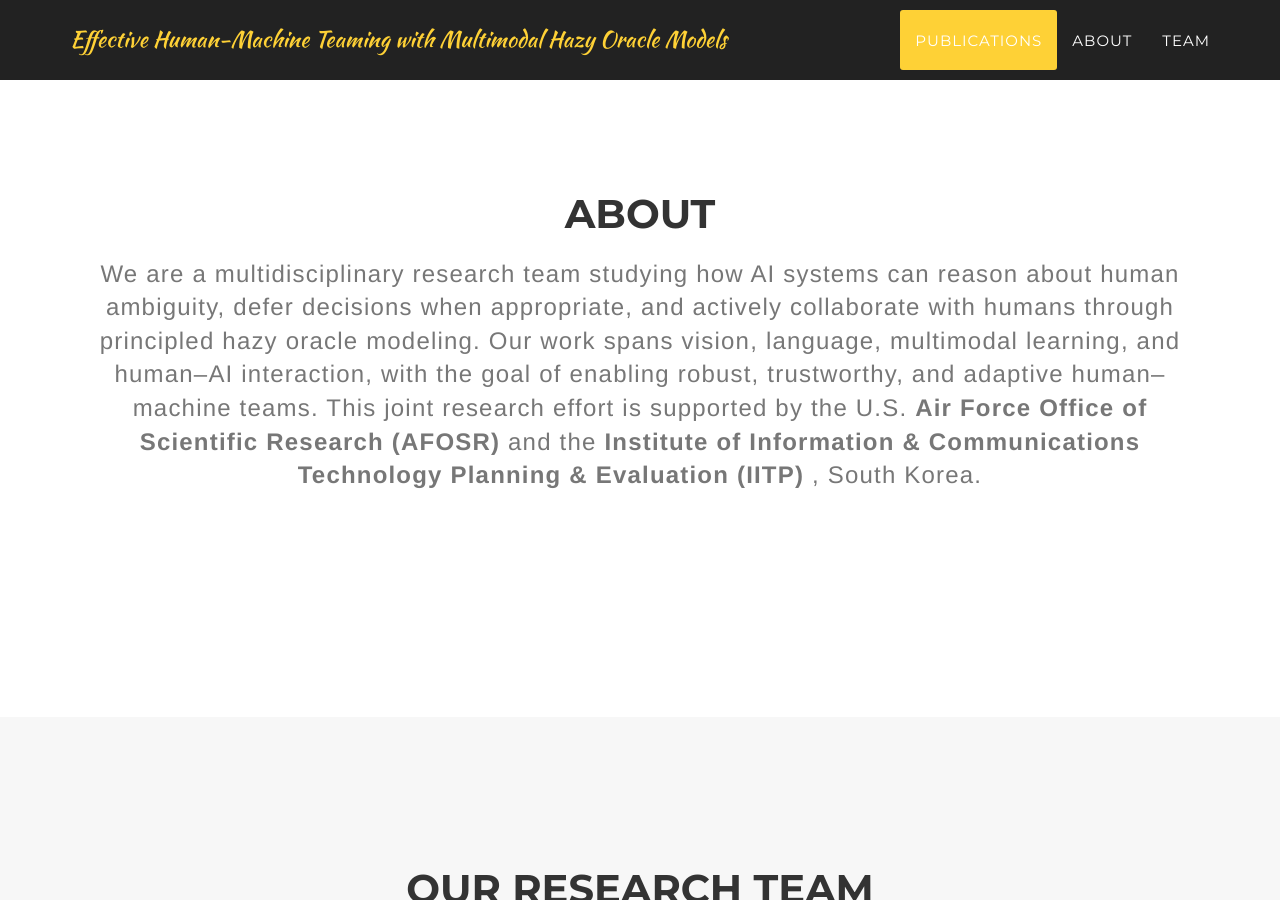
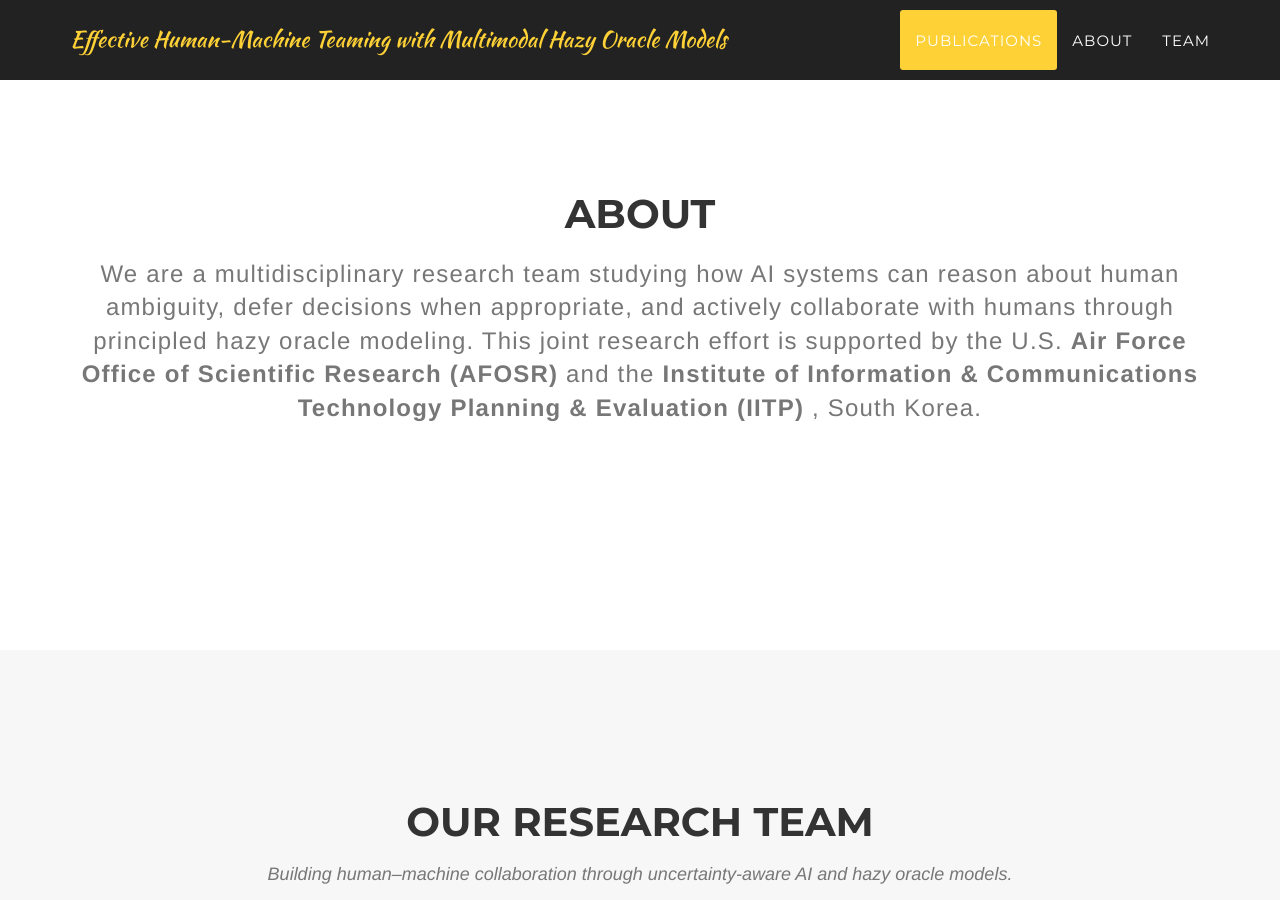
Before and after one commit to Hazy-Oracles/hazy-oracle-homepage, a Jekyll site: the page built from index.html, in a window 1280 px wide and 900 px high, scrolled down 1657 px. Built offline with Jekyll 4.4.1, drawn with Linux system fonts in a browser that asks for light colours; some web fonts are replaced.

Commit message:
Update about.html

```diff
--- a/_includes/about.html
+++ b/_includes/about.html
@@ -4,7 +4,7 @@
             <div class="row">
                 <div class="col-lg-12 text-center">
                     <h2 class="section-heading">About</h2>
-                    <h3 class="section-subheading-2 text-muted">We are a multidisciplinary research team studying how AI systems can reason about human ambiguity, defer decisions when appropriate, and actively collaborate with humans through principled hazy oracle modeling. Our work spans vision, language, multimodal learning, and human–AI interaction, with the goal of enabling robust, trustworthy, and adaptive human–machine teams. This joint research effort is supported by the U.S. <b>Air Force Office of Scientific Research (AFOSR)</b> and the <b>Institute of Information & Communications Technology Planning & Evaluation (IITP)</b> , South Korea.</h3>
+                    <h3 class="section-subheading-2 text-muted">We are a multidisciplinary research team studying how AI systems can reason about human ambiguity, defer decisions when appropriate, and actively collaborate with humans through principled hazy oracle modeling. This joint research effort is supported by the U.S. <b>Air Force Office of Scientific Research (AFOSR)</b> and the <b>Institute of Information & Communications Technology Planning & Evaluation (IITP)</b> , South Korea.</h3>
                 </div>
             </div>
             <!-- <div class="row">
```
